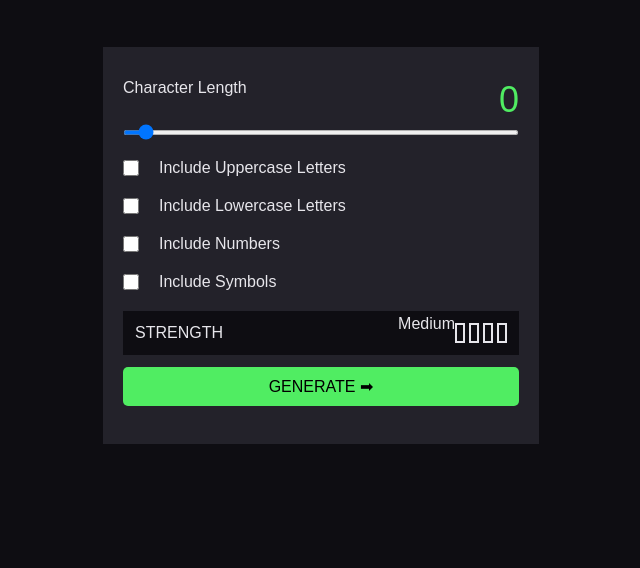
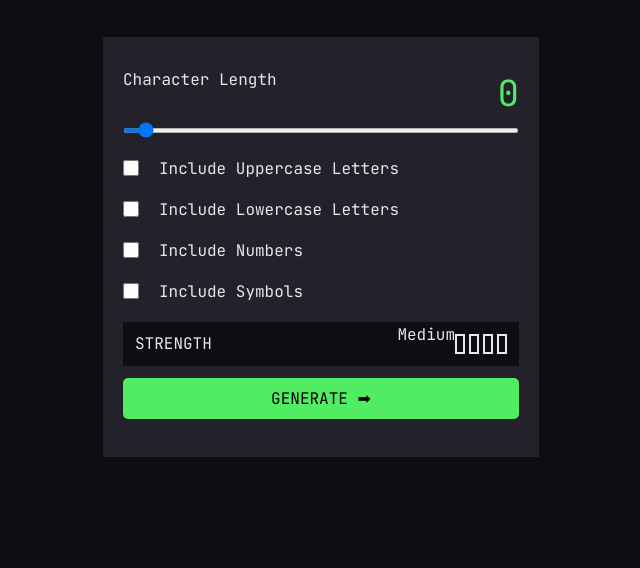
Before and after one commit to Chiiorrma/My-password-generator-_app, a plain HTML site: page index.html in a window 1280 px wide. Shown: the part 232-800 px from the top of the page, without its empty margins (319-959 px from the left). Drawn offline with nearby package versions, Linux system fonts and the light colour scheme.

Commit message:
Updated the fonts

```diff
--- a/styles.css
+++ b/styles.css
@@ -2,7 +2,7 @@
   margin: 0;
   padding: 0;
   box-sizing: border-box;
-  font-family: Arial, Helvetica, sans-serif;
+  font-family: 'JetBrains Mono', monospace;
 }
 
 body {
```
